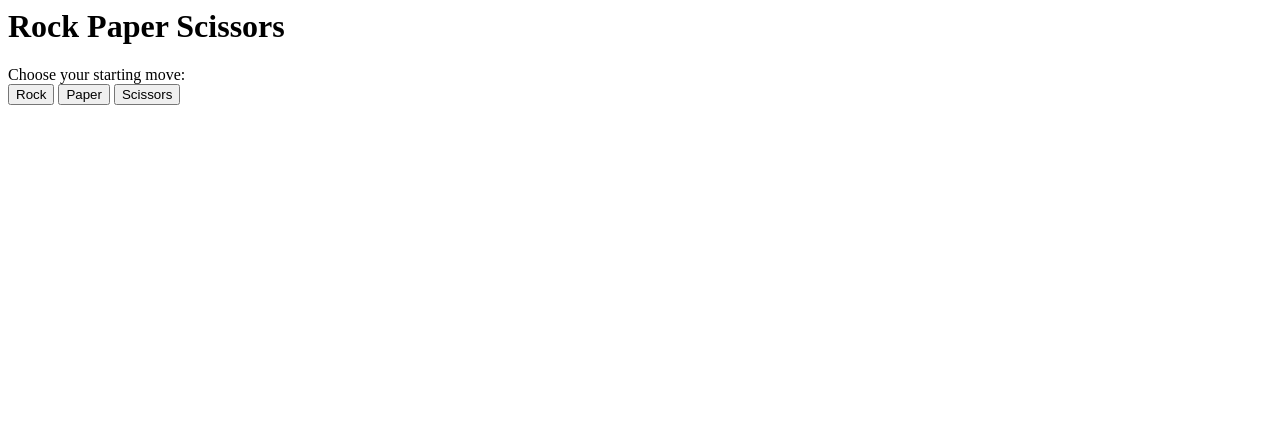
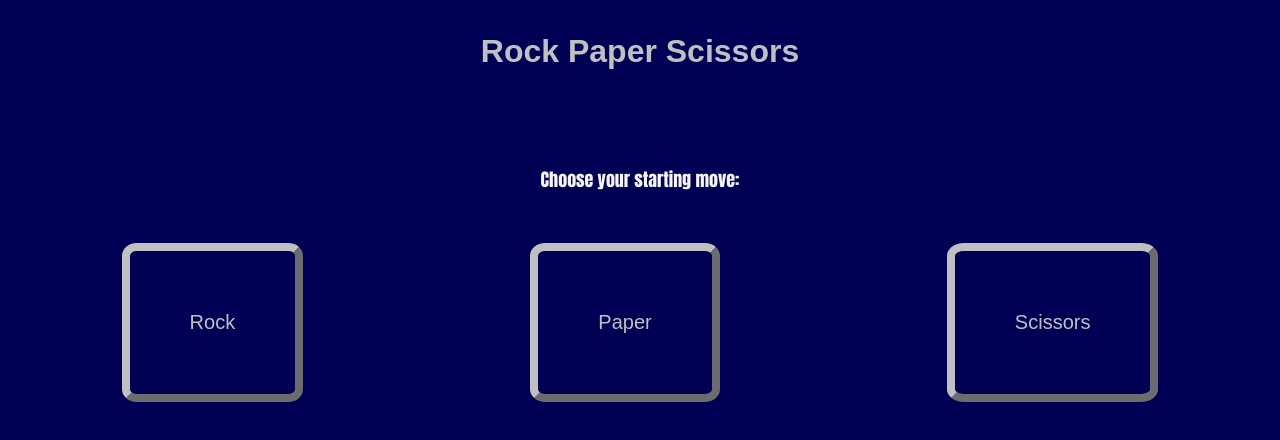
Before and after one commit to CardinalCandle/rock-paper-scissors, a plain HTML site: page index.html in a window 1280 px wide. Drawn offline with Linux system fonts and the light colour scheme; the site is published under a folder, as on GitHub Pages, so addresses that start at the root find nothing.

Commit message:
modified paths

```diff
--- a/RPS.html
+++ b/index.html
@@ -1,6 +1,6 @@
 <html>
     <head>
-        <link rel="stylesheet" href="/styles/styles.css">
+        <link rel="stylesheet" href="./styles/styles.css">
 
         <title>
             Rock Paper Scissors
@@ -15,7 +15,7 @@
             <button id="movbtn" onclick="playGame('Scissors')">Scissors</button>
         </div>
 
-        <script defer type="text/javascript" src="/scripts/script.js">
+        <script defer type="text/javascript" src="./scripts/script.js">
 
 </script>
     </body>
```
